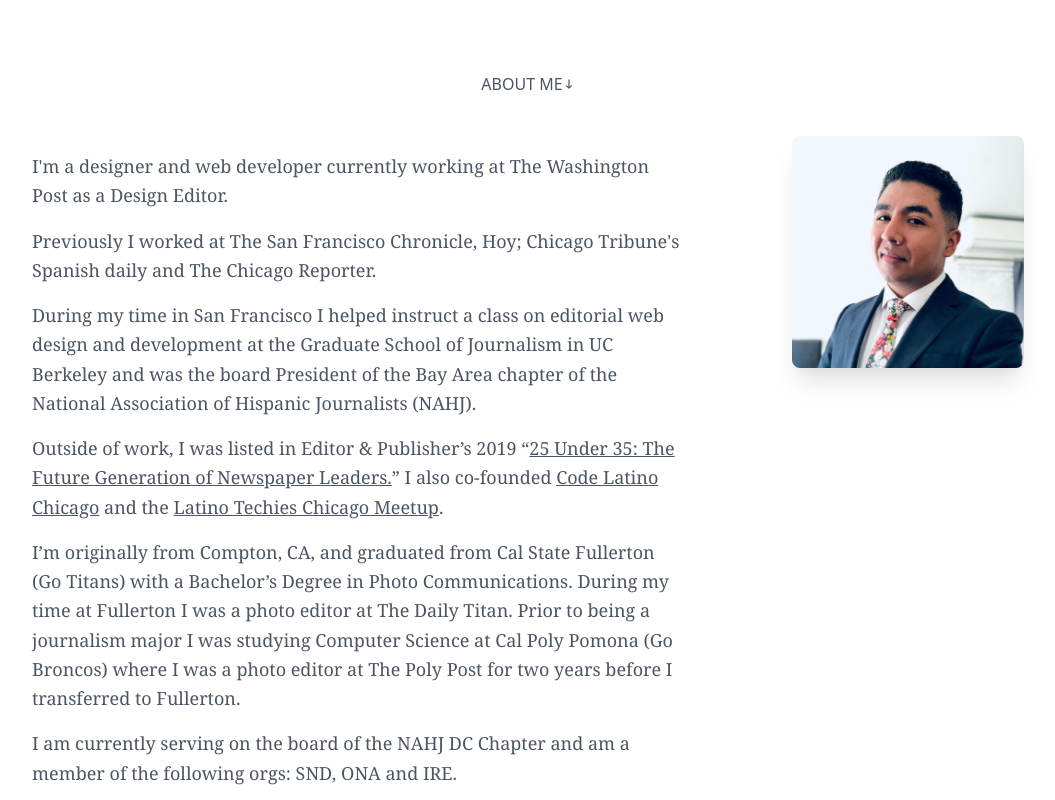
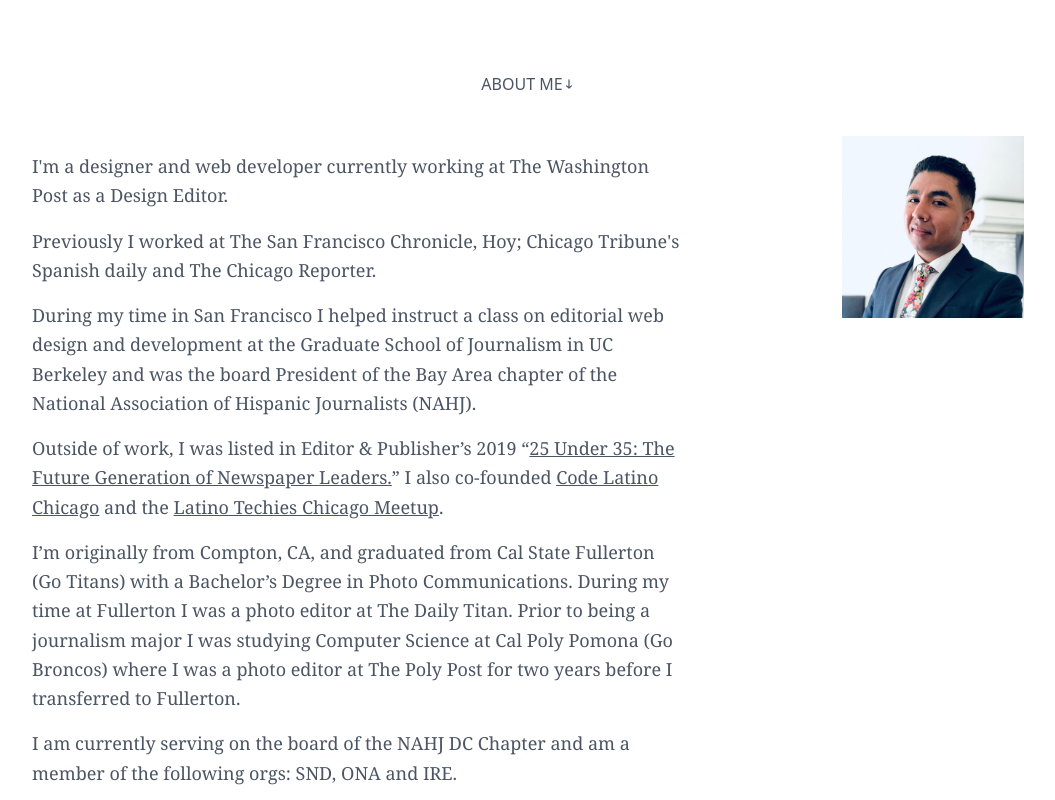
Before and after one commit to luciovilla/luciovilla.com, a Next.js app: page / in a window 1280 px wide. Shown: the part 2120-2920 px from the top of the page, without its empty margins (112-1167 px from the left). Built offline with nearby package versions, Linux system fonts and the light colour scheme.

Commit message:
downsize me img

```diff
--- a/components/About.js
+++ b/components/About.js
@@ -1,5 +1,6 @@
 /* eslint-disable react/no-unescaped-entities */
 import React from 'react'
+import Image from 'next/image'
 
 export default function About() {
   return (
@@ -74,13 +75,15 @@
                 Poly Post for two years before I transferred to Fullerton.
               </p>
               <p className="mt-4 text-lg leading-relaxed text-gray-600">
-                I am currently serving on the board of the NAHJ DC Chapter and am a member of the following orgs: SND, ONA and
-                IRE.
+                I am currently serving on the board of the NAHJ DC Chapter and am a member of the
+                following orgs: SND, ONA and IRE.
               </p>
             </div>
           </div>
-          <div className="w-full md:w-1/4 ml-auto pl-4 pt-4 md:pt-0">
-            <img alt="..." className="max-w-full rounded-lg shadow-xl" src="./me.jpg" />
+          <div className="w-full md:w-1/5 ml-auto md:pl-4 pt-4 md:pt-0">
+            <div className="max-w-full image-shadow">
+              <Image alt="..." src="/me.jpg" width={500} height={500} />
+            </div>
           </div>
         </div>
       </div>
```
Also changed, not shown: public/me.jpg.
